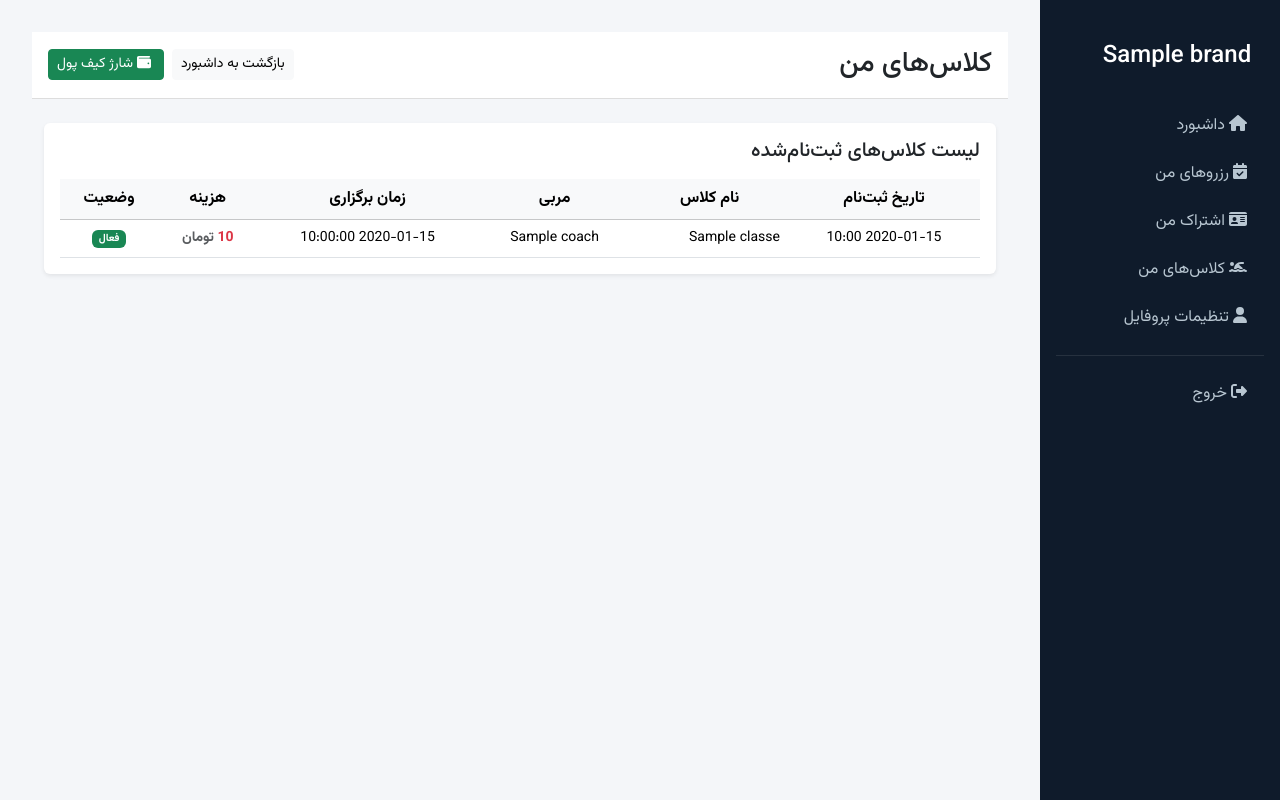
After one commit to KouroshEsmaeili/poolclub-website, a Flask app: template app/templates/user/classes.html in a window 1280 px wide. The commit adds this page. Run offline with Flask 3, Linux system fonts and the light colour scheme; the template is opened without the code that fills it: most values are stand-ins (such as "Sample title", 1, 10 or a date in 2020); some libraries are stand-ins or nearby versions.

Commit message:
add classes

```diff
--- a/app/static/js/app.js
+++ b/app/static/js/app.js
@@ -152,6 +152,8 @@ document.addEventListener("DOMContentLoaded", function () {
       const capacityEl = document.getElementById("classModalCapacity");
       const priceEl = document.getElementById("classModalPrice");
       const descriptionEl = document.getElementById("classModalDescription");
+      const slug = this.dataset.slug;
+      document.getElementById("classModalSlug").value = slug || "";
 
       if (titleEl) titleEl.textContent = name || "";
       if (coachEl) coachEl.textContent = coach || "";
@@ -177,16 +179,60 @@ document.addEventListener("DOMContentLoaded", function () {
   });
 
   // دکمه ثبت‌نام کلاس – فعلاً فقط پیام نمایشی
-  const signupBtn = document.getElementById("classModalSignupButton");
-  if (signupBtn) {
-    signupBtn.addEventListener("click", function () {
-      const title =
-        (document.getElementById("classModalTitle")?.textContent || "").trim();
-      alert(
-        `در نسخه‌های بعدی، این دکمه شما را به روت مخصوص برنامه‌ها/کلاس‌ها برای کلاس:\n«${title}»\nمنتقل می‌کند.`
-      );
-    });
-  }
+const signupBtn = document.getElementById("classModalSignupButton");
+if (signupBtn) {
+  signupBtn.addEventListener("click", function () {
+    const isAuth = this.dataset.authenticated === "1";
+    const loginUrl = this.dataset.loginUrl || "/login";
+
+    if (!isAuth) {
+      window.location.href = loginUrl;
+      return;
+    }
+
+    const titleEl = document.getElementById("classModalTitle");
+    const slugEl = document.getElementById("classModalSlug");
+
+    const className = titleEl ? (titleEl.textContent || "").trim() : "";
+    const slug = slugEl ? (slugEl.value || "").trim() : "";
+
+    if (!slug) {
+      alert("کلاس معتبر یافت نشد.");
+      return;
+    }
+
+    signupBtn.disabled = true;
+    signupBtn.textContent = "در حال ثبت‌نام...";
+
+    fetch("/api/classes/enroll", {
+      method: "POST",
+      headers: { "Content-Type": "application/json" },
+      body: JSON.stringify({ class_slug: slug })
+    })
+      .then(res => res.json().then(data => ({ status: res.status, body: data })))
+      .then(({ status, body }) => {
+        signupBtn.disabled = false;
+        signupBtn.textContent = "ثبت‌نام در این کلاس";
+
+        if (body.status === "error" || status >= 400) {
+          alert(body.message || "خطا در ثبت‌نام کلاس.");
+          return;
+        }
+
+        alert(body.message || "ثبت‌نام با موفقیت انجام شد.");
+
+        // انتقال به داشبورد کلاس‌ها
+        window.location.href = "/dashboard/classes";
+      })
+      .catch(err => {
+        console.error(err);
+        signupBtn.disabled = false;
+        signupBtn.textContent = "ثبت‌نام در این کلاس";
+        alert("خطا در ارتباط با سرور. لطفاً دوباره تلاش کنید.");
+      });
+  });
+}
+
 
   // وضعیت اولیه ناوبار
   handleNavbarShrink();
--- a/app/templates/dashboard_base.html
+++ b/app/templates/dashboard_base.html
@@ -89,7 +89,10 @@
       class="{% if request.endpoint == 'main.membership' %}active{% endif %}">
       <i class="fas fa-id-card ms-1"></i> اشتراک من
     </a>
-    <a href="#"><i class="fas fa-swimmer ms-1"></i> کلاس‌های من</a>
+    <a href="{{ url_for('main.user_classes') }}"
+      class="{% if request.endpoint == 'main.user_classes' %}active{% endif %}">
+      <i class="fas fa-swimmer ms-1"></i> کلاس‌های من
+    </a>
     <a href="#"><i class="fas fa-user ms-1"></i> تنظیمات پروفایل</a>
 
     <hr class="border-secondary">
--- /dev/null
+++ b/app/templates/user/classes.html
@@ -0,0 +1,81 @@
+{% extends "dashboard_base.html" %}
+{% block title %}کلاس‌های من | {{ site.brand }}{% endblock %}
+
+{% block content %}
+<div class="topbar d-flex justify-content-between align-items-center">
+  <h3 class="m-0">کلاس‌های من</h3>
+  <div class="d-flex gap-2">
+    <a href="{{ url_for('main.user_dashboard') }}" class="btn btn-light btn-sm">
+      بازگشت به داشبورد
+    </a>
+    <a href="{{ url_for('main.wallet') }}" class="btn btn-success btn-sm">
+      <i class="fas fa-wallet ms-1"></i> شارژ کیف پول
+    </a>
+  </div>
+</div>
+
+<div class="container-fluid">
+  <div class="row g-4">
+    <div class="col-12">
+      <div class="card shadow-sm border-0">
+        <div class="card-body">
+          <div class="d-flex justify-content-between align-items-center mb-3">
+            <h5 class="card-title mb-0">لیست کلاس‌های ثبت‌نام‌شده</h5>
+          </div>
+
+          {% if my_classes %}
+            <div class="table-responsive">
+              <table class="table table-hover align-middle text-center mb-0">
+                <thead class="table-light">
+                  <tr>
+                    <th>تاریخ ثبت‌نام</th>
+                    <th>نام کلاس</th>
+                    <th>مربی</th>
+                    <th>زمان برگزاری</th>
+                    <th>هزینه</th>
+                    <th>وضعیت</th>
+                  </tr>
+                </thead>
+                <tbody>
+                  {% for e in my_classes %}
+                    <tr>
+                      <td class="small">
+                        {{ e.enrolled_at.strftime('%Y-%m-%d %H:%M') }}
+                      </td>
+                      <td class="text-start small">
+                        {{ e.class_name }}
+                      </td>
+                      <td class="small">
+                        {{ e.coach }}
+                      </td>
+                      <td class="small">
+                        {{ e.time }}
+                      </td>
+                      <td class="small text-danger fw-bold">
+                        {{ e.price }} <span class="text-muted">تومان</span>
+                      </td>
+                      <td class="small">
+                        {% if e.status == 'active' %}
+                          <span class="badge bg-success">فعال</span>
+                        {% elif e.status == 'cancelled' %}
+                          <span class="badge bg-secondary">لغوشده</span>
+                        {% else %}
+                          <span class="badge bg-light text-muted">{{ e.status }}</span>
+                        {% endif %}
+                      </td>
+                    </tr>
+                  {% endfor %}
+                </tbody>
+              </table>
+            </div>
+          {% else %}
+            <p class="text-muted mb-0">
+              هنوز در هیچ کلاسی ثبت‌نام نکرده‌اید.
+            </p>
+          {% endif %}
+        </div>
+      </div>
+    </div>
+  </div>
+</div>
+{% endblock %}
```
Also changed, not shown: app/model.py (+45 -0 lines), app/routes.py (+86 -2 lines), app/templates/index.html (+10 -1 lines), app/templates/user/dashboard.html (+5 -6 lines).
